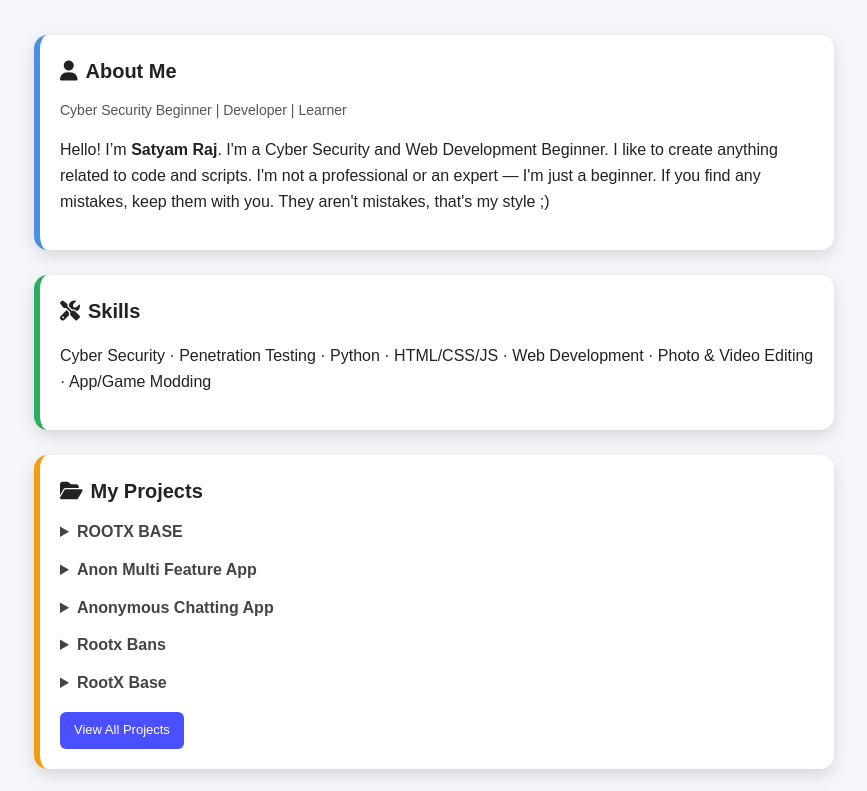
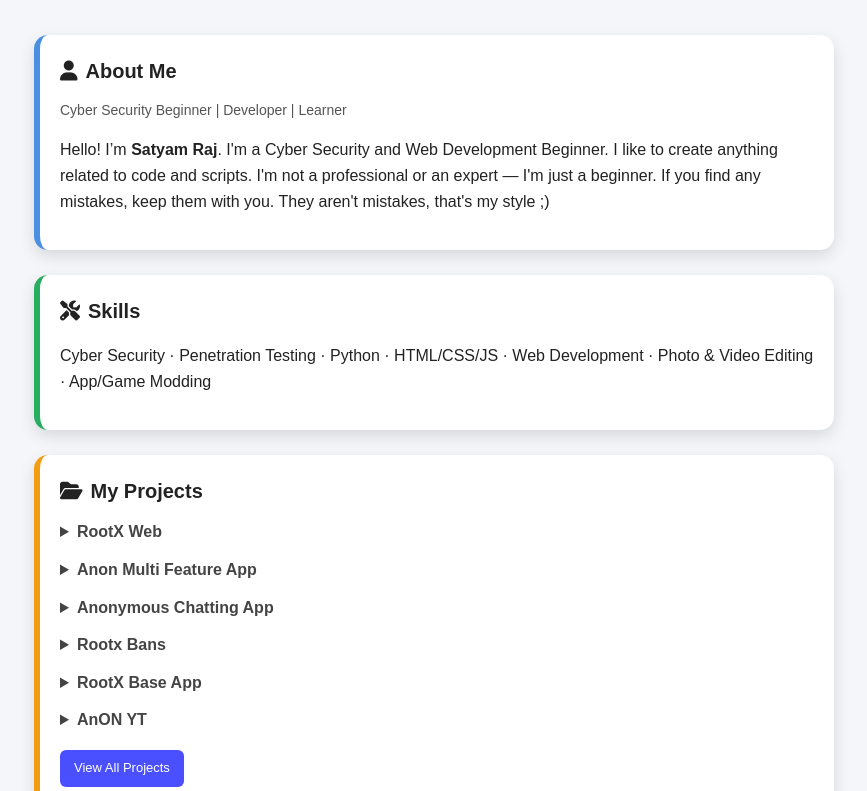
Before and after one commit to satyam-raj-india/Satyam-Raj, a plain HTML site: page index.html in a window 1280 px wide. Shown: the top 791 px of the page, without its empty margins (206-1073 px from the left). Drawn offline with Linux system fonts and the light colour scheme.

Commit message:
index.html

```diff
--- a/index.html
+++ b/index.html
@@ -144,9 +144,9 @@
       <div class="title"><i class="fas fa-folder-open"></i> My Projects</div>
 
       <details>
-        <summary>ROOTX BASE</summary>
+        <summary>RootX Web</summary>
         <code>Cybersecurity portal & advanced tools for everyone.</code>
-        <a href="https://s4tyam-raj.github.io/Rootx" class="btn">Visit</a>
+        <a href="https://satyam-raj-india.github.io/Rootx" class="btn">Visit</a>
       </details>
 
       <details>
@@ -168,10 +168,17 @@
       </details>
 
       <details>
-        <summary>RootX Base</summary>
+        <summary>RootX Base App</summary>
         <code>A secure authenticated portal for users that provides free tools and scripts.</code>
         <a href="https://www.mediafire.com/file/b44ytmbyyao2v57/RootX_Base_9.8.apk/file" class="btn">Visit</a>
       </details>
+
+      <details>
+        <summary>AnON YT</summary>
+        <code>AnON YT is an entertainment platform like YouTube but with advance Features like Auto Scroll snd many more.</code>
+        <a href="https://satyam-raj-india.github.io/Anon-yt/" class="btn">Visit</a>
+      </details>
+
 
       <!-- New link for all projects -->
       <a href="projects.html" class="btn">View All Projects</a>
```
